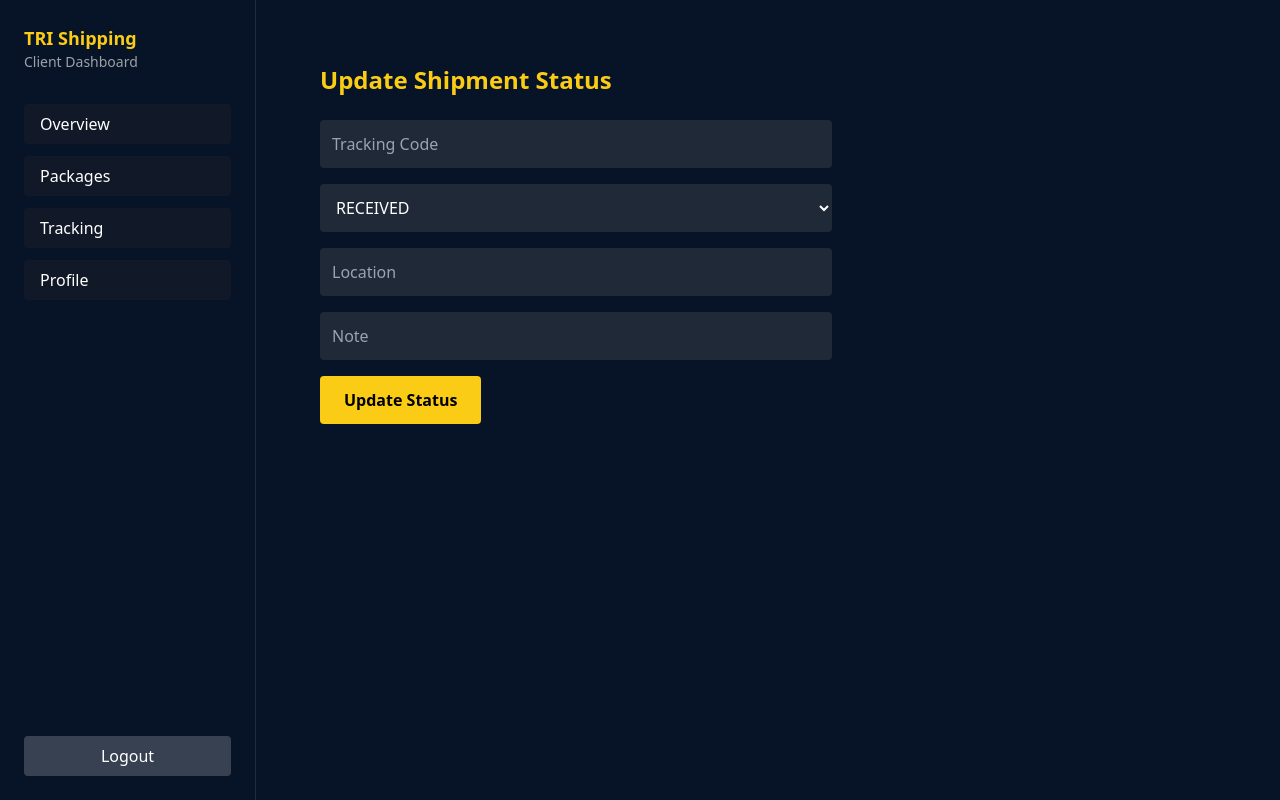
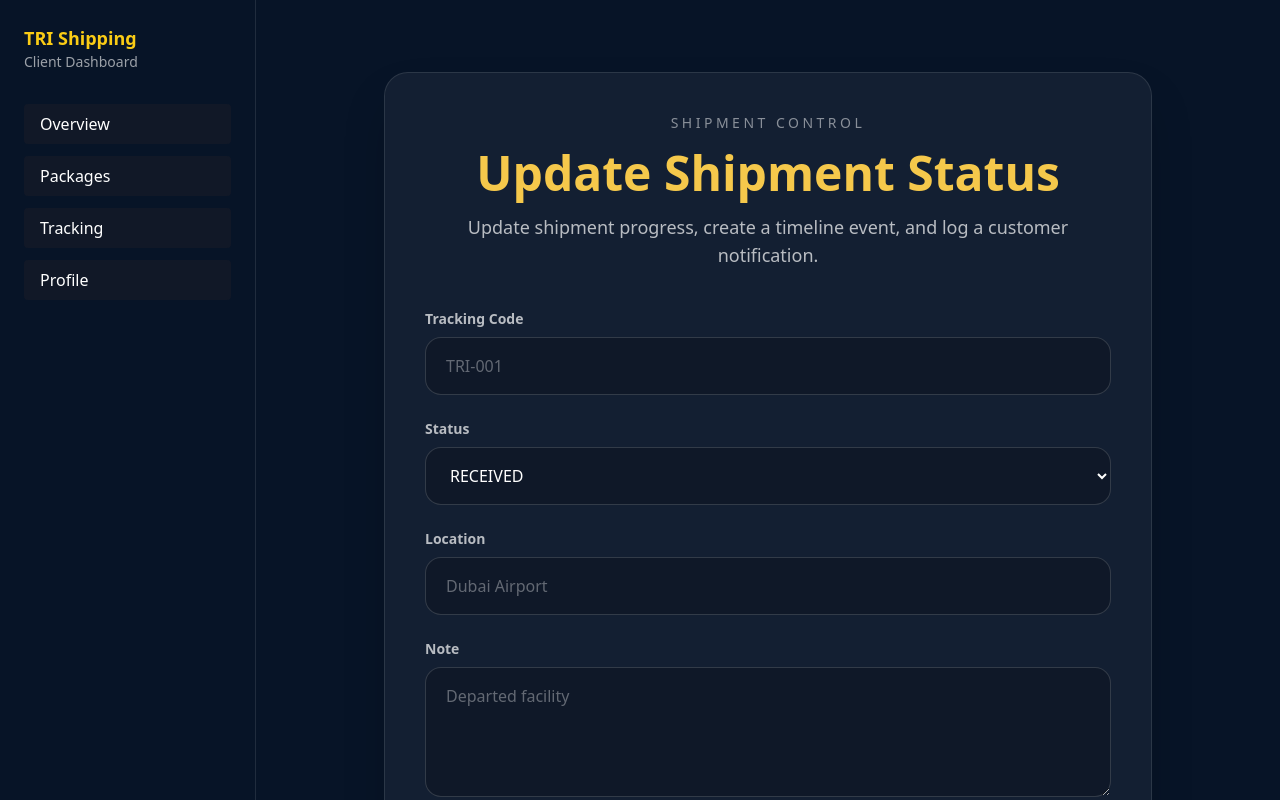
Before and after one commit to trishipping1985/trishipping, a Next.js app: page /dashboard/update-status in a window 1280 px wide. Shown: the top 800 px of the page. Built offline with nearby package versions, Linux system fonts and the light colour scheme; no server answers.

Commit message:
feature: connect shipment status updates to notifications

```diff
--- a/app/dashboard/update-status/page.tsx
+++ b/app/dashboard/update-status/page.tsx
@@ -1,123 +1,229 @@
 "use client";
 
-import { useState } from "react";
+import { useEffect, useState } from "react";
+import { useSearchParams } from "next/navigation";
 import { createClient } from "@supabase/supabase-js";
 
 const supabase = createClient(
-process.env.NEXT_PUBLIC_SUPABASE_URL!,
-process.env.NEXT_PUBLIC_SUPABASE_ANON_KEY!
+  process.env.NEXT_PUBLIC_SUPABASE_URL as string,
+  process.env.NEXT_PUBLIC_SUPABASE_ANON_KEY as string
 );
 
+type PackageRow = {
+  id: string;
+  tracking_code: string;
+  status: string | null;
+  user_id: string | null;
+};
+
 export default function UpdateStatusPage() {
+  const searchParams = useSearchParams();
 
-const [trackingCode,setTrackingCode] = useState("");
-const [status,setStatus] = useState("RECEIVED");
-const [location,setLocation] = useState("");
-const [note,setNote] = useState("");
-const [message,setMessage] = useState("");
+  const [trackingCode, setTrackingCode] = useState("");
+  const [status, setStatus] = useState("RECEIVED");
+  const [location, setLocation] = useState("");
+  const [note, setNote] = useState("");
 
-async function updateStatus(){
+  const [saving, setSaving] = useState(false);
+  const [message, setMessage] = useState("");
+  const [error, setError] = useState("");
 
+  useEffect(() => {
+    const codeFromUrl = String(searchParams.get("code") || "")
+      .trim()
+      .toUpperCase();
+
+    if (codeFromUrl) {
+      setTrackingCode(codeFromUrl);
+    }
+  }, [searchParams]);
+
+  async function handleSubmit(e: React.FormEvent<HTMLFormElement>) {
+    e.preventDefault();
+    setSaving(true);
     setMessage("");
+    setError("");
 
-const code = trackingCode.trim().toUpperCase();
+    const cleanTrackingCode = trackingCode.trim().toUpperCase();
+    const cleanLocation = location.trim();
+    const cleanNote = note.trim();
 
-if(!code){
-setMessage("Tracking code required");
+    if (!cleanTrackingCode) {
+      setSaving(false);
+      setError("Tracking code is required");
       return;
     }
 
-const { data:pkg } = await supabase
+    const { data: pkg, error: packageLookupError } = await supabase
       .from("packages")
-.select("id,tracking_code")
-.eq("tracking_code",code)
-.single();
+      .select("id, tracking_code, status, user_id")
+      .eq("tracking_code", cleanTrackingCode)
+      .order("created_at", { ascending: false })
+      .limit(1)
+      .maybeSingle();
 
-if(!pkg){
-setMessage("Package not found");
+    if (packageLookupError) {
+      setSaving(false);
+      setError(packageLookupError.message);
       return;
     }
 
-await supabase
+    if (!pkg) {
+      setSaving(false);
+      setError("Package not found");
+      return;
+    }
+
+    const packageRow = pkg as PackageRow;
+
+    const { error: updateError } = await supabase
       .from("packages")
-.update({status})
-.eq("tracking_code",code);
+      .update({
+        status,
+      })
+      .eq("id", packageRow.id);
 
-await supabase
+    if (updateError) {
+      setSaving(false);
+      setError(updateError.message);
+      return;
+    }
+
+    const { error: eventError } = await supabase
       .from("package_events")
       .insert({
-package_id: pkg.id,
-tracking_code: pkg.tracking_code,
+        package_id: packageRow.id,
+        tracking_code: packageRow.tracking_code,
         status,
-location,
-note
+        location: cleanLocation || null,
+        note: cleanNote || null,
       });
 
-setMessage("Status updated");
+    if (eventError) {
+      setSaving(false);
+      setError(eventError.message);
+      return;
+    }
 
-setTrackingCode("");
+    await fetch("/api/notifications", {
+      method: "POST",
+      headers: {
+        "Content-Type": "application/json",
+      },
+      body: JSON.stringify({
+        tracking_code: packageRow.tracking_code,
+        user_id: packageRow.user_id,
+        status,
+      }),
+    });
+
+    setSaving(false);
+    setMessage("Shipment status updated successfully");
     setLocation("");
     setNote("");
   }
 
-return(
+  return (
+    <main className="min-h-screen bg-[#071427] px-4 py-10 text-white">
+      <div className="mx-auto max-w-3xl rounded-3xl border border-white/10 bg-white/5 p-10 shadow-2xl">
+        <div className="text-center">
+          <p className="text-sm uppercase tracking-[0.25em] text-white/50">
+            Shipment Control
+          </p>
 
-<div className="p-8">
-
-<h1 className="text-2xl font-bold mb-6 text-yellow-400">
+          <h1 className="mt-4 text-5xl font-extrabold text-[#F5C84B]">
             Update Shipment Status
           </h1>
 
-<div className="space-y-4 max-w-lg">
+          <p className="mt-4 text-lg text-white/70">
+            Update shipment progress, create a timeline event, and log a customer
+            notification.
+          </p>
+        </div>
 
+        <form onSubmit={handleSubmit} className="mt-10 space-y-6">
+          <div>
+            <label className="mb-2 block text-sm font-semibold text-white/70">
+              Tracking Code
+            </label>
             <input
-className="w-full p-3 rounded bg-gray-800 text-white"
-placeholder="Tracking Code"
               value={trackingCode}
-onChange={(e)=>setTrackingCode(e.target.value)}
+              onChange={(e: React.ChangeEvent<HTMLInputElement>) =>
+                setTrackingCode(e.target.value.toUpperCase())
+              }
+              placeholder="TRI-001"
+              className="w-full rounded-2xl border border-white/15 bg-black/20 px-5 py-4 text-white placeholder:text-white/35 outline-none focus:border-[#F5C84B]/60"
             />
+          </div>
 
+          <div>
+            <label className="mb-2 block text-sm font-semibold text-white/70">
+              Status
+            </label>
             <select
-className="w-full p-3 rounded bg-gray-800 text-white"
               value={status}
-onChange={(e)=>setStatus(e.target.value)}
+              onChange={(e: React.ChangeEvent<HTMLSelectElement>) =>
+                setStatus(e.target.value)
+              }
+              className="w-full rounded-2xl border border-white/15 bg-black/20 px-5 py-4 text-white outline-none focus:border-[#F5C84B]/60"
             >
-<option>RECEIVED</option>
-<option>IN TRANSIT</option>
-<option>OUT FOR DELIVERY</option>
-<option>DELIVERED</option>
+              <option value="RECEIVED">RECEIVED</option>
+              <option value="IN TRANSIT">IN TRANSIT</option>
+              <option value="OUT FOR DELIVERY">OUT FOR DELIVERY</option>
+              <option value="DELIVERED">DELIVERED</option>
             </select>
+          </div>
 
+          <div>
+            <label className="mb-2 block text-sm font-semibold text-white/70">
+              Location
+            </label>
             <input
-className="w-full p-3 rounded bg-gray-800 text-white"
-placeholder="Location"
               value={location}
-onChange={(e)=>setLocation(e.target.value)}
+              onChange={(e: React.ChangeEvent<HTMLInputElement>) =>
+                setLocation(e.target.value)
+              }
+              placeholder="Dubai Airport"
+              className="w-full rounded-2xl border border-white/15 bg-black/20 px-5 py-4 text-white placeholder:text-white/35 outline-none focus:border-[#F5C84B]/60"
             />
+          </div>
 
-<input
-className="w-full p-3 rounded bg-gray-800 text-white"
-placeholder="Note"
+          <div>
+            <label className="mb-2 block text-sm font-semibold text-white/70">
+              Note
+            </label>
+            <textarea
               value={note}
-onChange={(e)=>setNote(e.target.value)}
+              onChange={(e: React.ChangeEvent<HTMLTextAreaElement>) =>
+                setNote(e.target.value)
+              }
+              placeholder="Departed facility"
+              rows={4}
+              className="w-full rounded-2xl border border-white/15 bg-black/20 px-5 py-4 text-white placeholder:text-white/35 outline-none focus:border-[#F5C84B]/60"
             />
+          </div>
+
+          {error ? (
+            <div className="rounded-2xl border border-red-400/20 bg-red-500/10 px-5 py-4 text-red-300">
+              {error}
+            </div>
+          ) : null}
+
+          {message ? (
+            <div className="rounded-2xl border border-emerald-400/20 bg-emerald-500/10 px-5 py-4 text-emerald-300">
+              {message}
+            </div>
+          ) : null}
 
           <button
-onClick={updateStatus}
-className="bg-yellow-400 text-black px-6 py-3 rounded font-bold"
+            type="submit"
+            disabled={saving}
+            className="w-full rounded-2xl bg-[#F5C84B] px-8 py-4 text-lg font-bold text-black transition hover:opacity-90 disabled:opacity-50"
           >
-Update Status
+            {saving ? "Updating..." : "Update Status"}
           </button>
-
-{message && (
-<p className="text-white mt-4">
-{message}
-</p>
-)}
-
+        </form>
       </div>
-
-</div>
-
+    </main>
   );
 }
```
Lines whose indentation alone changed are shown as unchanged.
